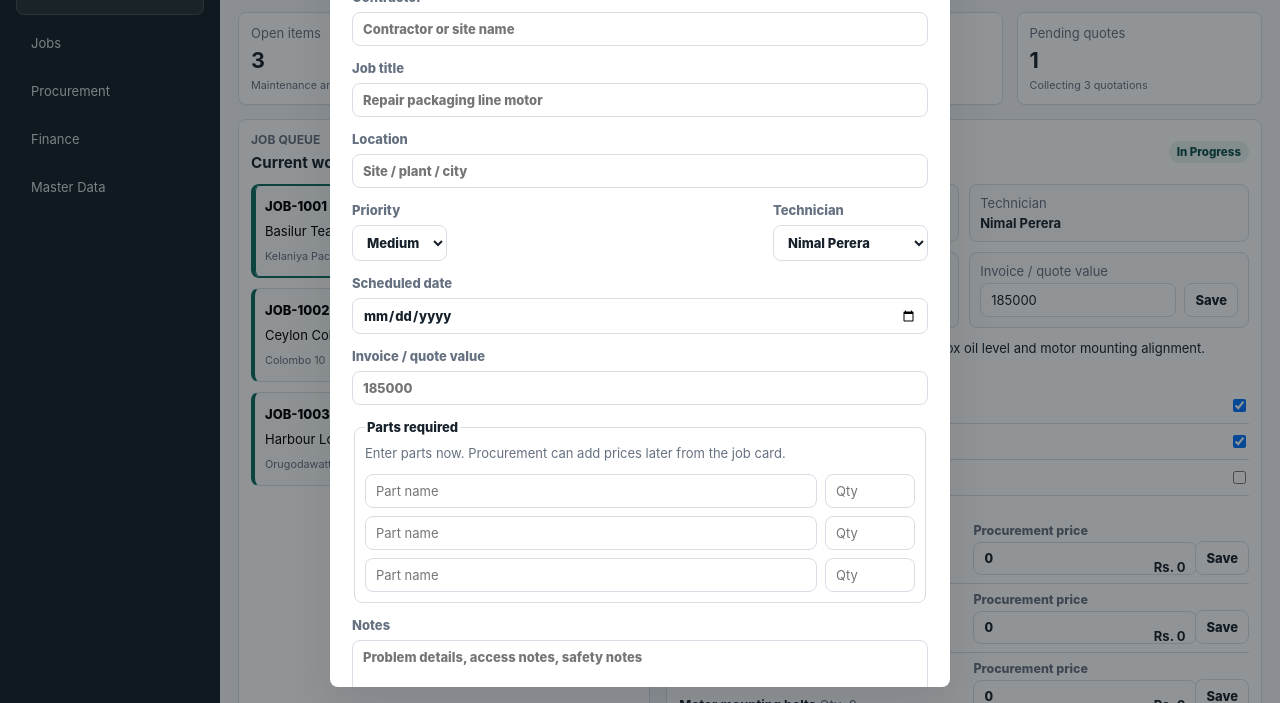
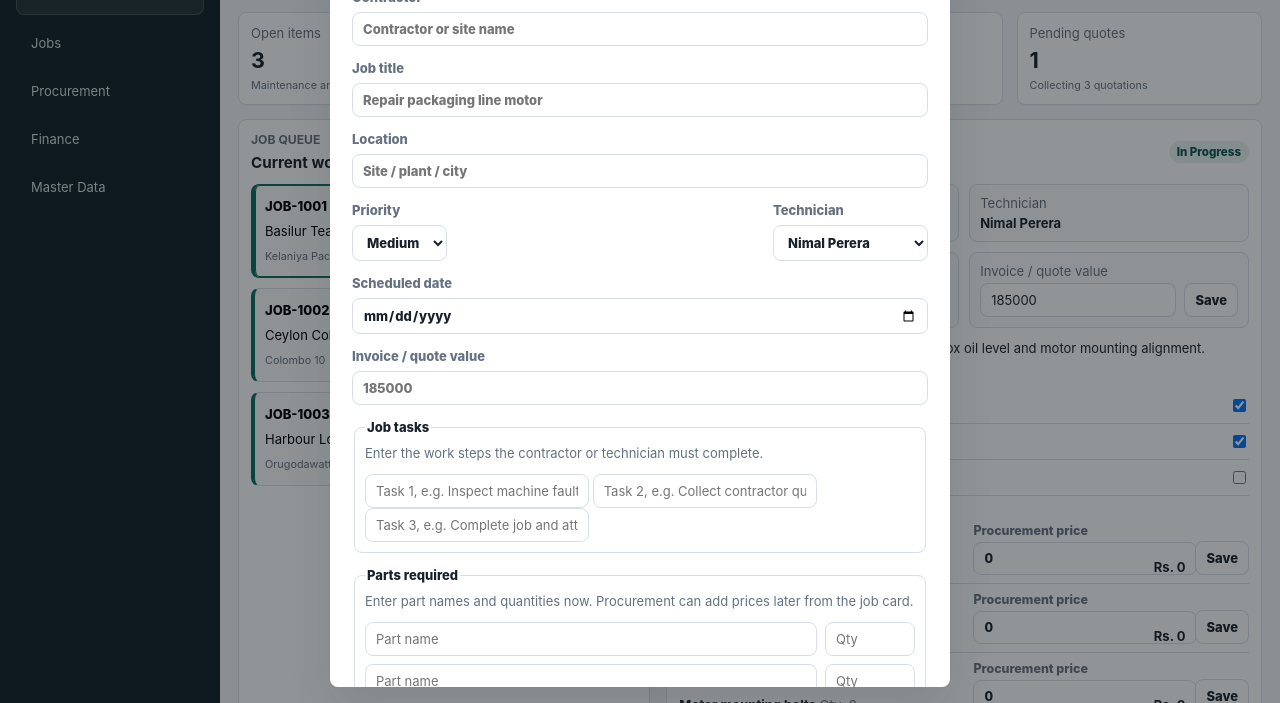
Before and after one commit to jayawickrama4-lab/basilur-engineering-job-management, a website: page index.html in a window 1280 px wide. Both pictures are taken after a click on the button "New Job". Shown: the part 97-800 px from the top of the page. Drawn offline with Linux system fonts and the light colour scheme.

Commit message:
Refine job creation form

```diff
--- a/index.html
+++ b/index.html
@@ -39,7 +39,7 @@
               <span>Search</span>
               <input id="searchInput" type="search" placeholder="Job, contractor, technician" />
             </label>
-            <button id="addJobButton" class="primary-button" type="button">New Job</button>
+            <button id="addJobButton" class="primary-button job-only-action" type="button">New Job</button>
           </div>
         </header>
 
@@ -199,8 +199,17 @@
           <input name="quoted" type="number" min="0" step="1000" placeholder="185000" />
         </label>
         <fieldset class="parts-fieldset">
+          <legend>Job tasks</legend>
+          <p class="muted">Enter the work steps the contractor or technician must complete.</p>
+          <div class="task-entry-grid">
+            <input name="task1" placeholder="Task 1, e.g. Inspect machine fault" />
+            <input name="task2" placeholder="Task 2, e.g. Collect contractor quotation" />
+            <input name="task3" placeholder="Task 3, e.g. Complete job and attach invoice" />
+          </div>
+        </fieldset>
+        <fieldset class="parts-fieldset">
           <legend>Parts required</legend>
-          <p class="muted">Enter parts now. Procurement can add prices later from the job card.</p>
+          <p class="muted">Enter part names and quantities now. Procurement can add prices later from the job card.</p>
           <div class="parts-entry-grid">
             <input name="partName1" placeholder="Part name" />
             <input name="partQty1" type="number" min="0" step="1" placeholder="Qty" />
```
